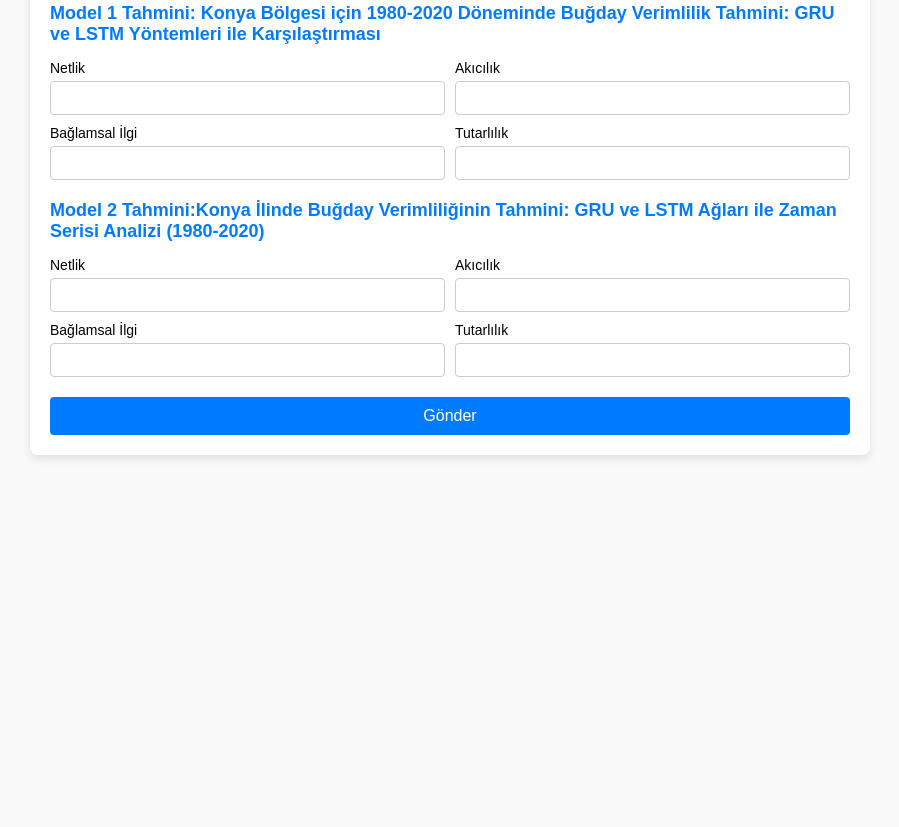
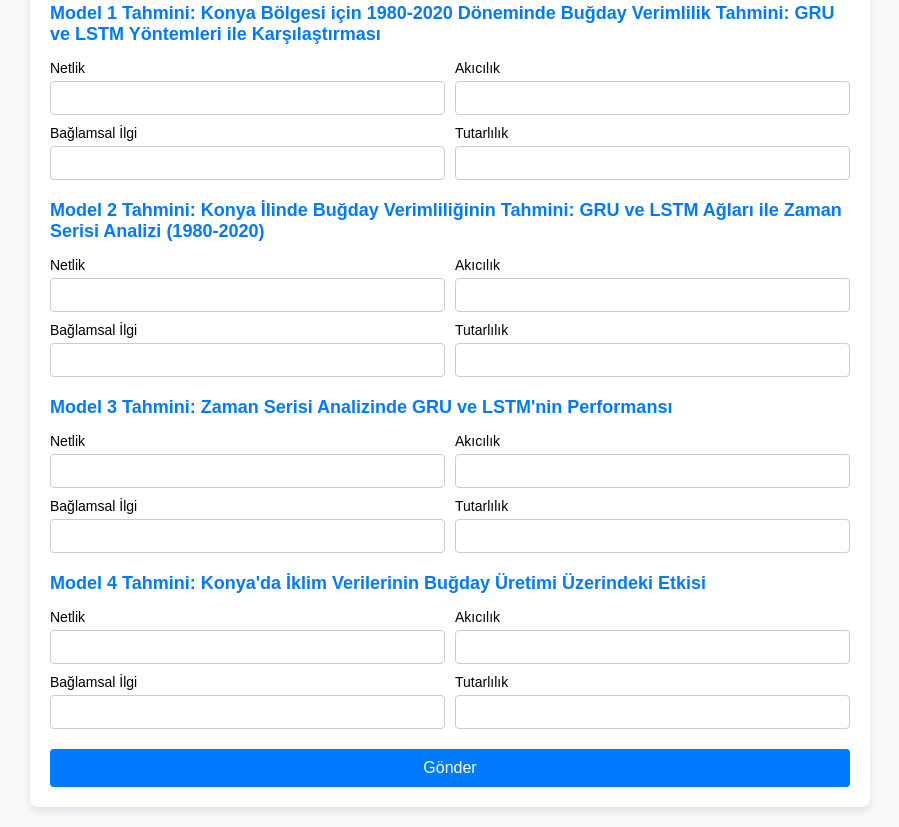
Before and after one commit to zehracee/form-project, a plain HTML site: page index.html in a window 1280 px wide. Shown: the part 470-1297 px from the top of the page, without its empty margins (190-1089 px from the left). Before the commit the page ends 945 px from the top, so only its background shows below. Drawn offline with Linux system fonts and the light colour scheme.

Commit message:
index.html

```diff
--- a/index.html
+++ b/index.html
@@ -15,7 +15,7 @@
             Bu form, LLM modellerinin özeti kullanarak başlık üretmesindeki başarısını ölçmek amaçlı kullanılacaktır.
         </p>
 
-             <!-- Form Başlangıcı -->
+        <!-- Form Başlangıcı -->
         <form action="https://formspree.io/f/mvgollgq" method="POST">
             <!-- Kullanıcı Adı -->
             <div class="form-section">
@@ -42,8 +42,8 @@
                     <option value="5 yıldan fazla">5 yıldan fazla</option>
                 </select>
             </div>
-   <p class="abstract">Abstract: Bu çalışmada 1980-2020 yılları arasında Konya ilinin aylık yağış, nem ve sıcaklık verileri, buğday üretim miktarı ve buğday verimlilik verileri kullanılmıştır. Bu veriler kullanılarak Recurrent Neural Network (RNN) tabanlı algoritmalar olan (Gated Recurrent Units) GRU ve Long Short Term Memory (LSTM) yöntemleri ile buğday verimlilik tahmini yapılmıştır. Gerçekleştirilen GRU tabanlı model ile buğday verimliliği tahmin performansları incelendiğinde R2 puan, MSE, RMSE, MAE ve MAPE değerleri için sırasıyla 0.9550, 0.0059, 0.0280, 0.0623, 7.45 değerleri elde edilmiştir. RNN tabanlı bir diğer yöntem olan LSTM yöntemiyle elde edilen performans sonuçlarında ise R2 puan, MSE, RMSE, MAE ve MAPE değerleri için sırasıyla 0.9667, 0.0054, 0.0280, 0.0614, 7.33 değerleri elde edilmiştir. LSTM yöntemi, GRU yönteminden daha iyi sonuçlar vermesine rağmen LSTM yönteminin eğitim modelleme süresi GRU yönteminden daha fazla sürmüştür.</p>
 
+            <p class="abstract">Abstract: Bu çalışmada 1980-2020 yılları arasında Konya ilinin aylık yağış, nem ve sıcaklık verileri, buğday üretim miktarı ve buğday verimlilik verileri kullanılmıştır. Bu veriler kullanılarak Recurrent Neural Network (RNN) tabanlı algoritmalar olan (Gated Recurrent Units) GRU ve Long Short Term Memory (LSTM) yöntemleri ile buğday verimlilik tahmini yapılmıştır. Gerçekleştirilen GRU tabanlı model ile buğday verimliliği tahmin performansları incelendiğinde R2 puan, MSE, RMSE, MAE ve MAPE değerleri için sırasıyla 0.9550, 0.0059, 0.0280, 0.0623, 7.45 değerleri elde edilmiştir. RNN tabanlı bir diğer yöntem olan LSTM yöntemiyle elde edilen performans sonuçlarında ise R2 puan, MSE, RMSE, MAE ve MAPE değerleri için sırasıyla 0.9667, 0.0054, 0.0280, 0.0614, 7.33 değerleri elde edilmiştir. LSTM yöntemi, GRU yönteminden daha iyi sonuçlar vermesine rağmen LSTM yönteminin eğitim modelleme süresi GRU yönteminden daha fazla sürmüştür.</p>
 
             <!-- Model 1 -->
             <div class="form-section">
@@ -70,9 +70,9 @@
 
             <!-- Model 2 -->
             <div class="form-section">
-                <h2>Model 2 Tahmini:Konya İlinde Buğday Verimliliğinin Tahmini: GRU ve LSTM Ağları ile Zaman Serisi Analizi (1980-2020)</h2>
+                <h2>Model 2 Tahmini: Konya İlinde Buğday Verimliliğinin Tahmini: GRU ve LSTM Ağları ile Zaman Serisi Analizi (1980-2020)</h2>
                 <div class="criteria-grid">
-                     <div>
+                    <div>
                         <label for="model2-criterion1">Netlik</label>
                         <input type="number" id="model2-criterion1" name="model2-criterion1" min="1" max="5" required>
                     </div>
@@ -91,9 +91,54 @@
                 </div>
             </div>
 
+            <!-- Model 3 -->
+            <div class="form-section">
+                <h2>Model 3 Tahmini: Zaman Serisi Analizinde GRU ve LSTM'nin Performansı</h2>
+                <div class="criteria-grid">
+                    <div>
+                        <label for="model3-criterion1">Netlik</label>
+                        <input type="number" id="model3-criterion1" name="model3-criterion1" min="1" max="5" required>
+                    </div>
+                    <div>
+                        <label for="model3-criterion2">Akıcılık</label>
+                        <input type="number" id="model3-criterion2" name="model3-criterion2" min="1" max="5" required>
+                    </div>
+                    <div>
+                        <label for="model3-criterion3">Bağlamsal İlgi</label>
+                        <input type="number" id="model3-criterion3" name="model3-criterion3" min="1" max="5" required>
+                    </div>
+                    <div>
+                        <label for="model3-criterion4">Tutarlılık</label>
+                        <input type="number" id="model3-criterion4" name="model3-criterion4" min="1" max="5" required>
+                    </div>
+                </div>
+            </div>
+
+            <!-- Model 4 -->
+            <div class="form-section">
+                <h2>Model 4 Tahmini: Konya'da İklim Verilerinin Buğday Üretimi Üzerindeki Etkisi</h2>
+                <div class="criteria-grid">
+                    <div>
+                        <label for="model4-criterion1">Netlik</label>
+                        <input type="number" id="model4-criterion1" name="model4-criterion1" min="1" max="5" required>
+                    </div>
+                    <div>
+                        <label for="model4-criterion2">Akıcılık</label>
+                        <input type="number" id="model4-criterion2" name="model4-criterion2" min="1" max="5" required>
+                    </div>
+                    <div>
+                        <label for="model4-criterion3">Bağlamsal İlgi</label>
+                        <input type="number" id="model4-criterion3" name="model4-criterion3" min="1" max="5" required>
+                    </div>
+                    <div>
+                        <label for="model4-criterion4">Tutarlılık</label>
+                        <input type="number" id="model4-criterion4" name="model4-criterion4" min="1" max="5" required>
+                    </div>
+                </div>
+            </div>
+
             <!-- Formu Gönderme Butonu -->
             <button type="submit" class="submit-button">Gönder</button>
         </form>
     </div>
 </body>
-</html>
```
